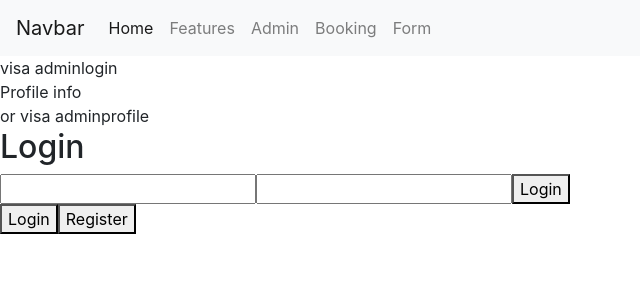
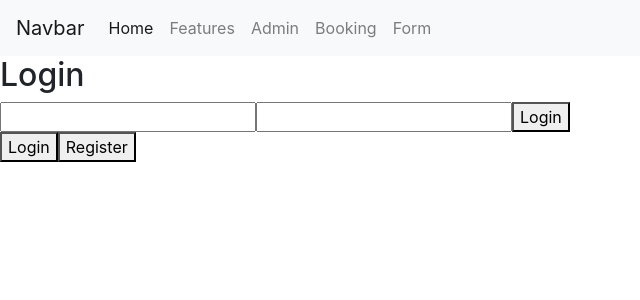
Before and after one commit to TheRakib/Wiesslutprojekt, a React (Create React App) app: page /adminsida in a window 1280 px wide. Shown: the top 300 px of the page, without its empty margins (0-640 px from the left). Built offline with nearby package versions, Linux system fonts and the light colour scheme.

Commit message:
user profile fixed

```diff
--- a/src/components/AdminSida.js
+++ b/src/components/AdminSida.js
@@ -5,19 +5,24 @@ import AdminLogin from "./Auth/AdminLogin"
 
 class AdminSida extends Component{
 
-
-state={ user: false}
+state={ user: null}
 
 
     render(){
         return(
             <div>
-                visa adminlogin
 
-                <AdminProfile />
-                or
-                visa adminprofile
-                <AdminLogin userInfo={(e)=> console.log(e)}  />
+                {!this.state.user &&  <AdminLogin userCredential={ (e)=> this.setState({user:e.email})}  /> }
+
+
+
+                {this.state.user && <AdminProfile  userData={ this.state.user}/>}
+
+
+
+
+
+
             </div>
         )
     }
--- a/src/components/Adminform.js
+++ b/src/components/Adminform.js
@@ -60,7 +60,7 @@ async onSubmitToApi(e){
                       name="file" onChange={this.eventChange.bind(this)}/>
 
                      <button>Spara</button>
-                     {this.state.title}
+
                  </form>
 
             </div>
--- a/src/components/Auth/AdminLogin.js
+++ b/src/components/Auth/AdminLogin.js
@@ -11,7 +11,8 @@ class AdminLogin extends Component {
 
 //via props
  state= {
-     condition:true
+     condition:true,
+     user:""
  }
  onClickRegister(){
      this.setState({condition:false})
@@ -32,7 +33,9 @@ onSubmitLogin(e){
     console.log('Well done!');
     console.log('User profile', response.data.user);
     console.log('User token', response.data.jwt);
-   this.props.userInfo(response.data.jwt)
+    //uppdatera state med response , localhost
+   //this.props.userInfo(response.data.jwt)
+   this.props.userCredential(response.data.user)
   })
   .catch(error => {
     // Handle error.
@@ -43,7 +46,7 @@ onSubmitLogin(e){
  onSubmitRegister(e){
      e.preventDefault();
      axios
-  .post('http://localhost:1337/auth/local/register', {
+    .post('http://localhost:1337/auth/local/register', {
     username: e.target.elements.username.value,
     email: e.target.elements.email.value,
     password: e.target.elements.password.value,
@@ -53,6 +56,8 @@ onSubmitLogin(e){
     console.log('Well done!');
     console.log('User profile', response.data.user);
     console.log('User token', response.data.jwt);
+    //localhost eller state med response data
+     this.props.userCredential(response.data.user)
   })
   .catch(error => {
     // Handle error.
--- a/src/components/Auth/AdminProfile.js
+++ b/src/components/Auth/AdminProfile.js
@@ -6,7 +6,7 @@ import React, {Component} from "react";
 class AdminProfile extends Component{
     render(){
         return(
-            <div>Profile info</div>
+            <div>Profile info {this.props.userData}</div>
         )
     }
 }
```
